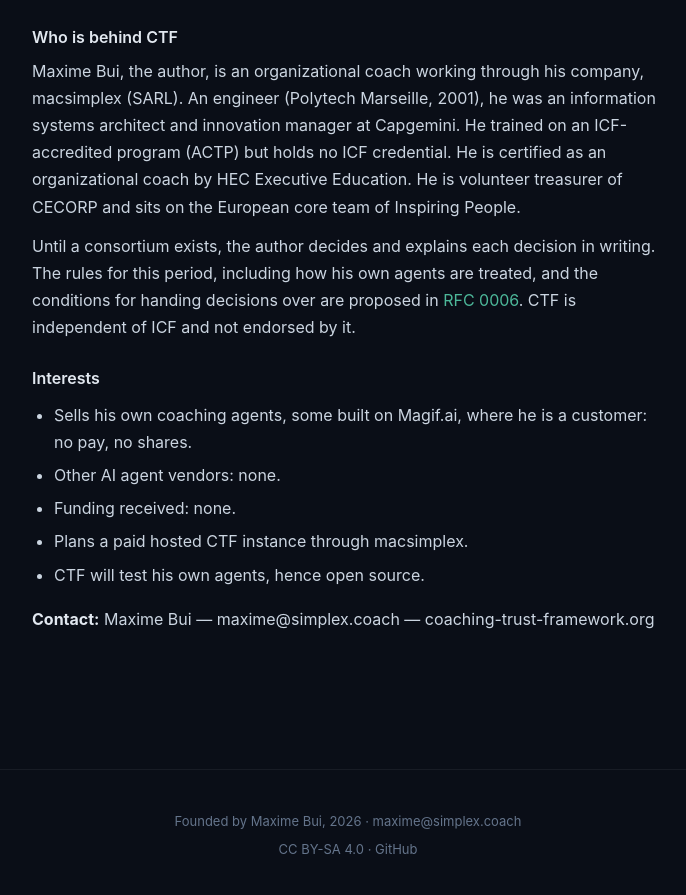
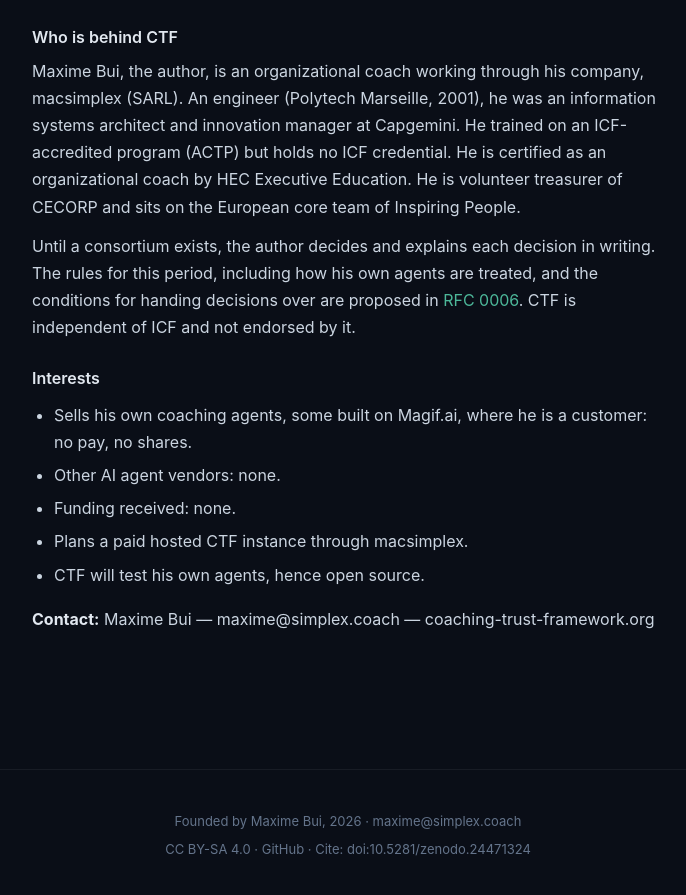
Before and after one commit to macsimplex/coaching-trust-framework, a Jekyll site: the page built from index.html, in a window 1280 px wide and 900 px high, scrolled down 12159 px. Shown: the top 895 px of the window, without its empty margins (292-978 px from the left). Built offline with Jekyll 4.4.1, drawn with Linux system fonts in a browser that asks for light colours.

Commit message:
Add Zenodo DOI to citation metadata, README and homepage footer
Co-Authored-By: Claude Opus 5.5 <noreply@anthropic.com>

```diff
--- a/index.html
+++ b/index.html
@@ -198,7 +198,7 @@ body.fr .content [lang="en"], body.fr .hero [lang="en"] { display: none; }
 
 <div class="footer">
   <p><span lang="en">Founded by Maxime Bui, 2026</span><span lang="fr">Fondé par Maxime Bui, 2026</span> · <a href="mailto:maxime@simplex.coach">maxime@simplex.coach</a></p>
-  <p style="margin-top:6px"><a href="https://creativecommons.org/licenses/by-sa/4.0/">CC BY-SA 4.0</a> · <a href="https://github.com/macsimplex/coaching-trust-framework">GitHub</a></p>
+  <p style="margin-top:6px"><a href="https://creativecommons.org/licenses/by-sa/4.0/">CC BY-SA 4.0</a> · <a href="https://github.com/macsimplex/coaching-trust-framework">GitHub</a> · <span lang="en">Cite:</span><span lang="fr">Citer :</span> <a href="https://doi.org/10.5281/zenodo.24471324">doi:10.5281/zenodo.24471324</a></p>
 </div>
 
 <script>
```
Also changed, not shown: README.md, 1 other file.
